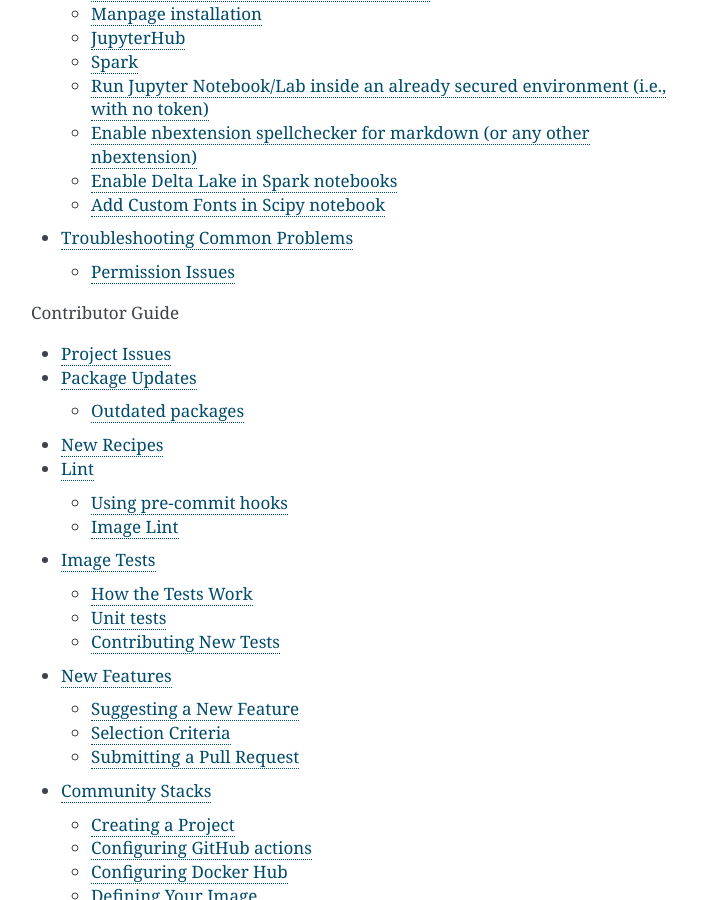
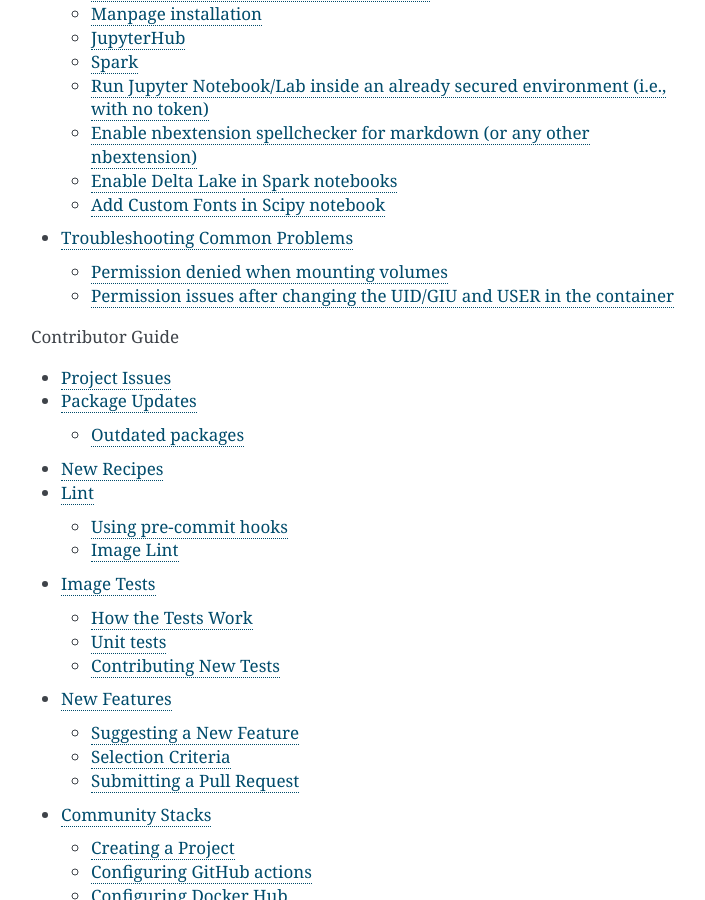
Before and after one commit to jupyter/docker-stacks, a Sphinx documentation site: the page built from docs/index.rst, in a window 1280 px wide and 900 px high, scrolled down 4235 px. Shown: the whole window, without its empty margins (389-1094 px from the left). Built offline with Sphinx 7.4.7, drawn with Linux system fonts in a browser that asks for light colours; some of the changed lines change nothing that is shown.

Commit message:
:memo: Add link to common.md

````diff
--- a/docs/using/troubleshooting.md
+++ b/docs/using/troubleshooting.md
@@ -1,10 +1,11 @@
 # Troubleshooting Common Problems
 
-When troubleshooting, you may see unexpected behaviors or receive an error message. This section provides links for identifying the cause of the problem and how to resolve it.
+When troubleshooting, you may see unexpected behaviors or receive an error message. This section provides advice on
+how to identify and mitigate the cause of the problem and how to resolve it (for the most commlonly encountered issues).
 
-## Permission Issues
+Most of the `docker run` flags used in this document are explained in detail in the [Common Features, Docker Options section](../using/common.html#Docker-Options) of the documentation.
 
-### Permission denied when mounting volumes
+## Permission denied when mounting volumes
 
 If you are running a Docker container while mounting a local volume or host directory using the `-v` flag like so:
 
@@ -19,6 +20,7 @@
 
 ```bash
 # assuming we mounted the volume in /home/jovyan/stagingarea
+# root is the owner of the mounted volume
 $ ls -ld ~/stagingarea/
 drwxr-xr-x 2 root root 4096 Feb  1 12:55 stagingarea/
 
@@ -26,13 +28,18 @@
 touch: cannot touch 'stagingarea/kale.txt': Permission denied
 ```
 
+In this case the user of the container (`jovyan`) and the owner of the mounted volume (`root`) have different permission levels and ownership over the container's directories and mounts.
+
 **Some things to try:**
 
 1. **Change ownership of the volume mount**
 
-   You can change the ownership of the volume mount using the `chown` command. For example, to change the ownership of the volume mount to the jovyan user:
+   You can change the ownership of the volume mount using the `chown` command. In the case of the docker-stacks images, you can set the `CHOWN_EXTRA` and `CHOWN_EXTRA_OPTS` environment variables.
+
+   For example, to change the ownership of the volume mount to the jovyan user (non-privileged default user in the Docker images):
 
    ```bash
+   # running in detached mode - can also be run in interactive mode
    docker run -d \
        -v <my-vol>:<container-dir> \
        -p 8888:8888 \
@@ -44,11 +51,11 @@
 
    where:
 
-   - `CHOWN_EXTRA=<some-dir>`: will change the owner and group of the specified container directory (non recursive by default). You need to provide full paths starting with `/`.
-   - `CHOWN_EXTRA_OPTS=R`: will recursively the owner and group of of the directory specified in `CHOWN_EXTRA`.
-   - `--user root`: must run the container with the root user to perform the change of ownership.
+   - `CHOWN_EXTRA=<some-dir>`: will change the ownership and group of the specified container directory (non-recursive by default). You need to provide full paths starting with `/`.
+   - `CHOWN_EXTRA_OPTS="-R"`: will recursively change the ownership and group of the directory specified in `CHOWN_EXTRA`.
+   - `--user root`: you **must** run the container with the root user to change ownership at runtime.
 
-   so now accessing the mount should work as expected:
+   now accessing the mount should work as expected:
 
    ```bash
    # assuming we mounted the volume in /home/jovyan/stagingarea
@@ -56,23 +63,28 @@
    drwxr-xr-x 2 jovyan users 4096 Feb  1 12:55 stagingarea/
 
    $ touch stagingarea/kale.txt
+   # jovyan is now the owner of /home/jovyan/stagingarea
    $ ls -la ~/stagingarea/
    -rw-r--r-- 1 jovyan users    0 Feb  1 14:41 kale.txt
    ```
 
-   **Note**: If you are mounting your volume inside the `/home/` directory you can use the `-e CHOWN_HOME=yes` and `CHOWN_HOME_OPTS="-R"` flags instead of the
-   `-e CHOWN_EXTRA` and `-e CHOWN_EXTRA_OPTS` in the example above.
+   **Additional notes:**
+
+   - If you are mounting your volume inside the `/home/` directory, you can use the `-e CHOWN_HOME=yes` and `CHOWN_HOME_OPTS="-R"` flags instead of the `-e CHOWN_EXTRA`
+     and `-e CHOWN_EXTRA_OPTS` in the example above.
+   - This solution should work in most cases where you have created a docker volume (i.e. using the [`docker volume create --name <my-volume>`
+     command](https://docs.docker.com/storage/volumes/#create-and-manage-volumes)) and mounted it using the`-v` flag in `docker run`.
 
 2. **Matching the container's UID/GID with the host's**
 
-   Docker handles mounting host directories differently to mounting volumes, even though the syntax is essentially the same (i.e. `-v`).
+   Docker handles mounting host directories differently from mounting volumes, even though the syntax is essentially the same (i.e. `-v`).
 
-   When you initialize a Docker container using the flag `-v` the host directories are bind mounted directly into the container.
-   Therefore, the permissions and ownership are copied over and will be **exactly the same** as the ones in your local host
+   When you initialize a Docker container using the flag `-v`, the host directories are bind-mounted directly into the container.
+   Therefore, the permissions and ownership are copied over and will be **the same** as the ones in your local host
    (including user ids) which may result in permissions errors like the one displayed above.
 
    Suppose your local user has a `UID` and `GID` of `1234`. To fix the UID discrepancies between your local directories and the container's
-   directoriess, you need to set `NB_UID` and `NB_GID` to match the that of the local user:
+   directories, you can run the container with an explicit `NB_UID` and `NB_GID` to match the that of the local user:
 
    ```bash
    $ docker run -it --rm \
@@ -88,43 +100,93 @@
    Running as jovyan: bash
    ```
 
-   Some important things to notice:
+   where:
 
-   - You must use `--user root` to ensure that the `UID` is updated at runtime
-   - The caveat with this approach is that since these changes are applied at runtime, you will need to to re-run the same command
-     with the appropriate flags and environment variables if you need to recreate the container
+   - `NB_IUD` and `NB_GID` should match the local user's UID and GID.
+   - You must use `--user root` to ensure that the `UID` and `GID` are updated at runtime.
 
-     **Note** that this approach only updates the UID and GID of the existing jovyan user:
+   **Additional notes:**
+
+   - The caveat with this approach is that since these changes are applied at runtime, you will need to re-run the same command
+     with the appropriate flags and environment variables if you need to recreate the container (i.e. after removing/destroying it).
+
+   - This approach only updates the UID and GID of the **existing `jovyan` user** instead of creating a new user, so from the above example you'd get the following:
+
+     ```bash
+     $ id
+     uid=1234(jovyan) gid=1234(jovyan) groups=1234(jovyan),100(users)
+     ```
+
+     If you need to specify a different user check the following section in this page.
+
+## Permission issues after changing the UID/GIU and USER in the container
+
+If on top of changing the UID and GID you also **need to create a new user**, you might be experiencing any of the following issues:
+
+- `root` is the owner of `/home` or a mounted volume
+- when starting the container, you get an error such as `Failed to change ownership of the home directory.`
+- getting permission denied when trying to `conda install` packages
+
+**Some things to try:**
+
+1. **Ensure the new user has ownership of `/home` and volume mounts**
+
+   For example, say you want to create a user `callisto` with a `GID` and `UID` of 1234, you will have to add the following flags to the docker run command:
 
    ```bash
-   $ id
-   uid=1234(jovyan) gid=1234(jovyan) groups=1234(jovyan),100(users)
+    docker run -it --rm \
+        --user root \
+        -e NB_USER=callisto \
+        -e NB_UID=1234 \
+        -e NB_GID=1234 \
+        -e CHOWN_HOME=yes \
+        -e CHOWN_HOME_OPTS="-R" \
+        -w "/home/${NB_USER}" \
+        -v $(PWD)/test:/home/callisto/work \
+        jupyter/minimal-notebook
+
+    # expected output
+    Updated the jovyan user:
+    - username: jovyan       -> callisto
+    - home dir: /home/jovyan -> /home/callisto
+    Update callisto's UID:GID to 1234:1234
+    Attempting to copy /home/jovyan to /home/callisto...
+    Success!
+    Ensuring /home/callisto is owned by 1234:1234
+    Running as callisto: bash
    ```
 
-If on top of changing the UID and GID you also need to create a new user (and thus ensure this user has a home directory) you can use the following command:
+   where:
 
-```bash
- docker run -it --rm \
- --user root \
- -e NB_UID=1234 \
- -e NB_GID=1234 \
- -e NB_USER=trallard \
- -e CHOWN_HOME=yes \
- -e CHOWN_HOME_OPTS="-R" \
- -w "/home/${NB_USER}" \
- -v $(PWD)/test:/home/trallard/work \
-  jupyter/minimal-notebook start.sh
+   - `-e NB_USER=callisto`: will create a new user `callisto` and automatically add it to the `users` group (does not delete jovyan)
+   - `-e NB_UID=1234` and `-e NB_GID=1234`: will set the `UID` and `GID` of the new user (`callisto`) to `1234`
+   - `-e CHOWN_HOME_OPTS="-R"` and `-e CHOWN_HOME=yes`: ensure that the new user is the owner of the `/home` directory and subdirectories
+     (setting `CHOWN_HOME_OPTS="-R` will ensure this change is applied recursively)
+   - `-w "/home/${NB_USER}"` sets the working directory to be the new user's home
+   - **mounting volumes**: in this case, the `-v` flag is used to mount the local volume onto the `/home` directory; if you, however, are mounting these volumes elsewhere,
+     you also need to use the `-e CHOWN_EXTRA=<some-dir>` flag to avoid any permission issues (see section above)
 
- # expected output
- Updated the jovyan user:
- - username: jovyan       -> trallard
- - home dir: /home/jovyan -> /home/trallard
- Update trallard's UID:GID to 1234:1234
- Attempting to copy /home/jovyan to /home/trallard...
- Success!
- Ensuring /home/trallard is owned by 1234:1234
- Running as trallard: bash
-```
+2. **Dynamically assign the user ID and GID**
+
+   The above case ensures that the `/home` directory is owned by the a newly created user with an specific `UID` and `GID`, but if you want to assign the `UID` and `GID`
+   of the new user dynamically you can make the following adjustments:
+
+   ```bash
+   docker run -it --rm \
+       --user root \
+       -e NB_USER=callisto \
+       -e NB_UID="$(id -u)" \
+       -e NB_GID="$(id -g)"  \
+       -e CHOWN_HOME=yes \
+       -e CHOWN_HOME_OPTS="-R" \
+       -w "/home/${NB_USER}" \
+       -v $(PWD)/test:/home/callisto/work \
+       jupyter/minimal-notebook
+   ```
+
+   where:
+
+   - `"$(id -u)" and "$(id -g)"` will dynamically assign the `UID` and `GID` of the new user (`callisto`) to that of the local user executing the run command
 
 **Additional tips and troubleshooting commands:**
 
@@ -134,26 +196,26 @@
   -v $(PWD)/<my-vol>:/home/jovyan/work
   ```
 
-  in this example, we use the syntax `$(PWD)` which will be replaced with the full path to the current directory. The destination path should also be an absolute path starting with a `/` such as `home/jovyan/work`.
+  In this example, we use the syntax `$(PWD)`, which is replaced with the full path to the current directory. The destination path should also be an absolute path starting with a `/` such as `home/jovyan/work`.
 
 - You might want to consider using the Docker native `--user <UID>` and `--group-add users` flags instead of `-e NB_GID` and `-e NB_UID`:
 
   ```bash
   # note this will use the same UID from
-  # the user calling the command thus matching the local host
+  # the user calling the command, thus matching the local host
 
   docker run -it --rm \
-      --user "$(id -u)" --group-add users \ # $(id -u) prints the UID of the user that called docker run
+      --user "$(id -u)" --group-add users \
       -v <my-vol>:/home/jovyan/work jupyter/datascience-notebook
   ```
 
-  this command will not only launch the container with a specific user UID, but also add the that user to the `users` group so that it can modify the files in the default `/home` and `/opt/conda` directories.
+  This command will launch the container with a specific user UID and add that user to the `users` group so that it can modify the files in the default `/home` and `/opt/conda` directories.
   Further avoiding issues when trying to `conda install` additional packages.
 
 - Use `docker inspect <container_id>` and look for the [`Mounts` section](https://docs.docker.com/storage/volumes/#start-a-container-with-a-volume) to verify that the volume was created and mounted accordingly:
 
   ```json
-  # for example for a my-vol volume created with docker volume create <my-vol>
+  # for example, for a my-vol volume created with docker volume create <my-vol>
 
   "Mounts": [
         {
@@ -168,15 +230,3 @@
         }
     ],
   ```
-
-<!-- When you chown a file to a particular user/group using the username or group name, chown will look in /etc/passwd for the username and /etc/group for the group to attempt to map the name to an ID. If the username / group name doesn't exist in those files, chown will fail.
-
-docker run -it --rm \
-  -p 8888:8888 \
-  -v ~/Users/tania/docker-test:/home/jovyan/work jupyter/base-notebook \
-
-  docker run -d \
-  -p 8888:8888 \
-  --name stagingtest \
-  -v jupyter-staging:/home/jovyan/work \
-  jupyter/base-notebook  -->
````
Also changed, not shown: 1 other file.
